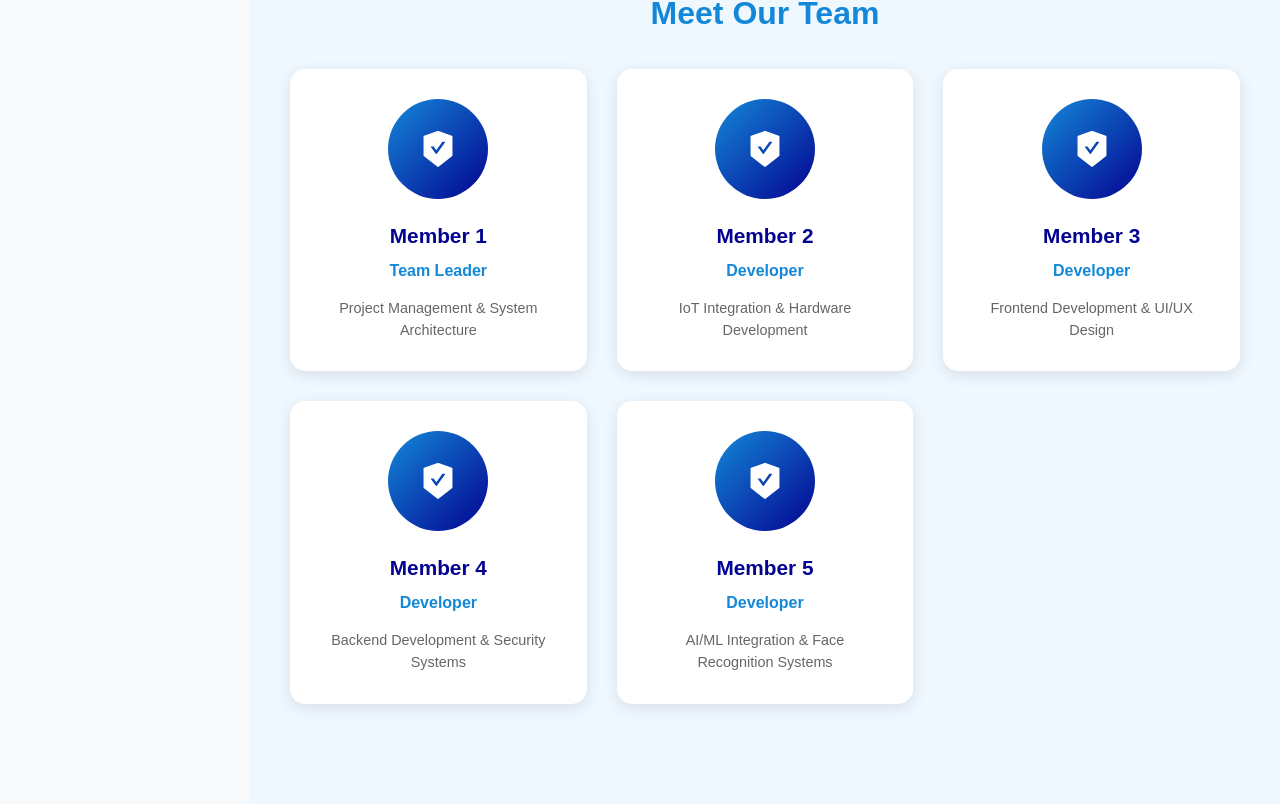
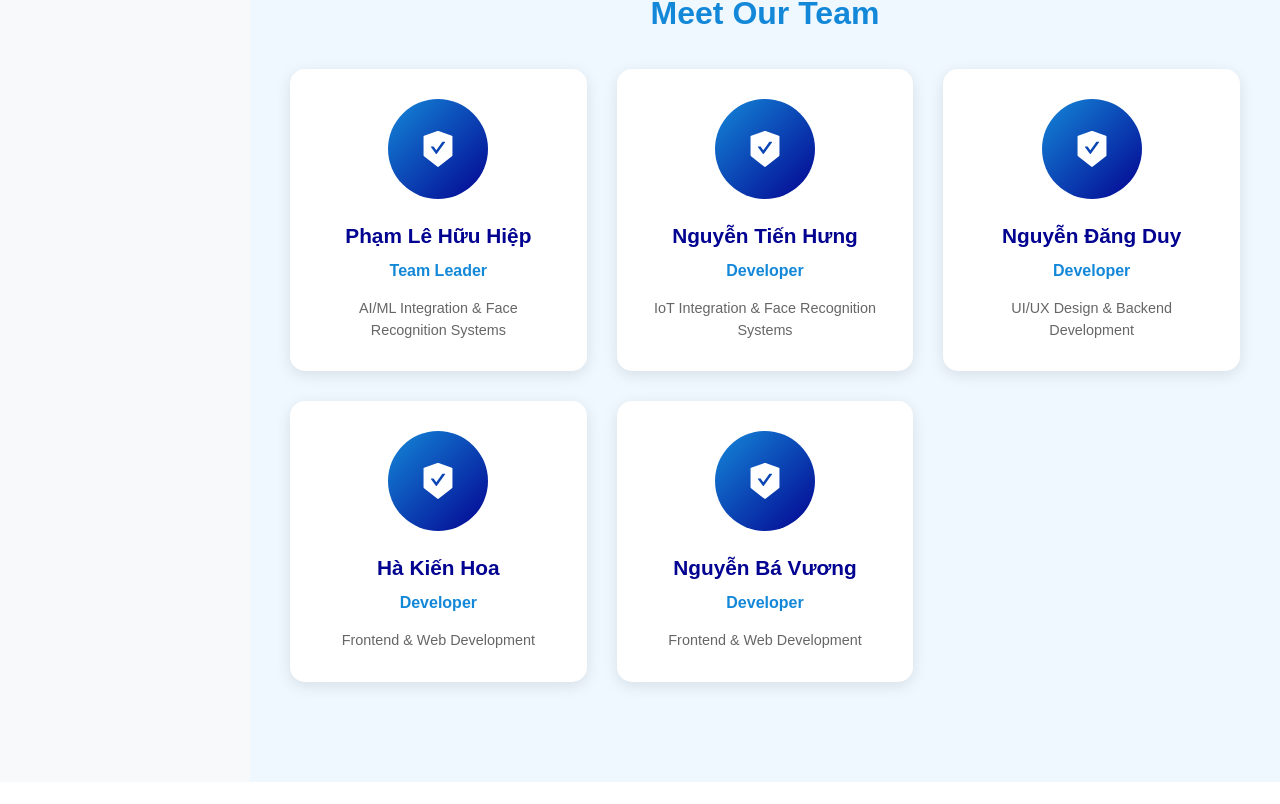
Before and after one commit to l1ttled1no/demo-dadn, a React (Vite) app: page /about in a window 1280 px wide. Shown: the part 1432-2236 px from the top of the page. After the commit the page ends 2214 px from the top, so only its background shows below. Built offline with nearby package versions, Linux system fonts and the light colour scheme; no server answers; a web font is replaced by a local one.

Commit message:
updating team member infos

```diff
--- a/src/components/About.jsx
+++ b/src/components/About.jsx
@@ -8,29 +8,29 @@ import './About.css';
 const About = () => {
   const teamMembers = [
     {
-      name: "Member 1",
+      name: "Phạm Lê Hữu Hiệp",
       role: "Team Leader",
-      description: "Project Management & System Architecture"
+      description: "AI/ML Integration & Face Recognition Systems"
     },
     {
-      name: "Member 2",
+      name: "Nguyễn Tiến Hưng",
       role: "Developer",
-      description: "IoT Integration & Hardware Development"
+      description: "IoT Integration & Face Recognition Systems"
     },
     {
-      name: "Member 3",
+      name: "Nguyễn Đăng Duy",
       role: "Developer",
-      description: "Frontend Development & UI/UX Design"
+      description: "UI/UX Design & Backend Development"
     },
     {
-      name: "Member 4",
+      name: "Hà Kiến Hoa",
       role: "Developer",
-      description: "Backend Development & Security Systems"
+      description: "Frontend & Web Development"
     },
     {
-      name: "Member 5",
+      name: "Nguyễn Bá Vương",
       role: "Developer",
-      description: "AI/ML Integration & Face Recognition Systems"
+      description: "Frontend & Web Development"
     }
   ];
 
```
Also changed, not shown: src/assets/logo01.svg (added).
